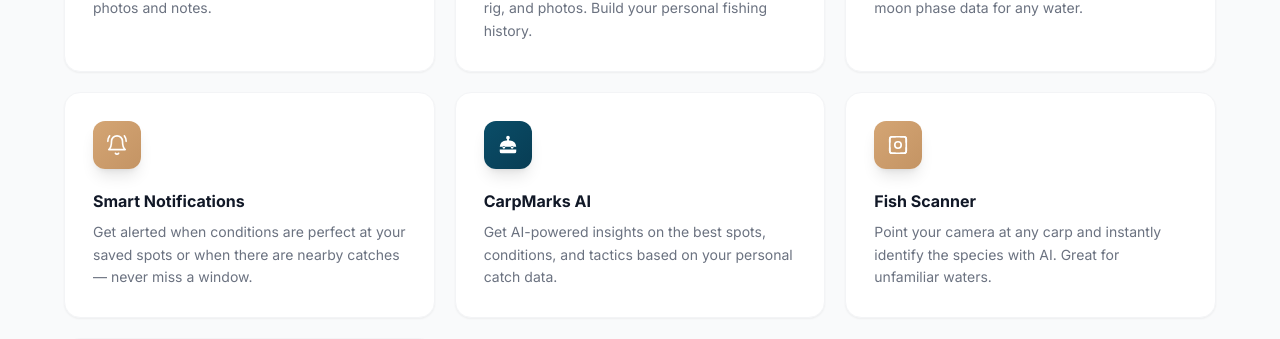
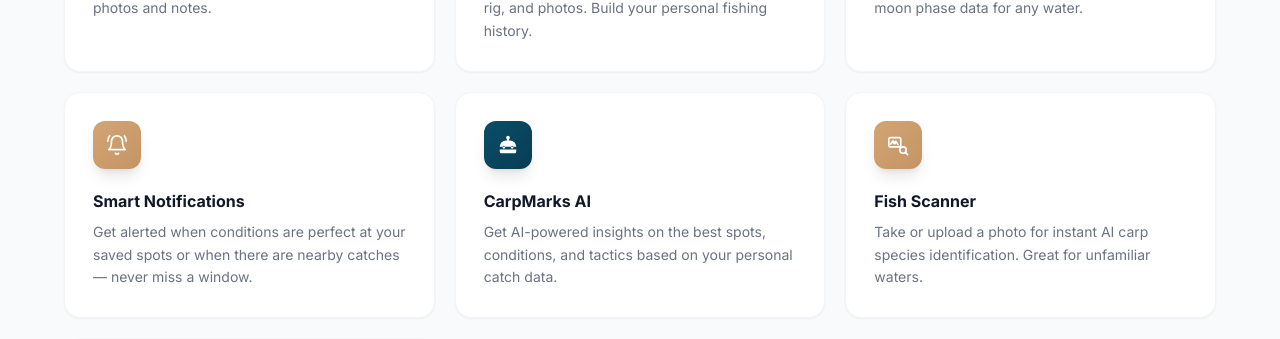
Before and after one commit to jasminamilosheska95/CarpMarks-website, a Next.js app: page / in a window 1280 px wide. Shown: the part 1214-1553 px from the top of the page. Built offline with nearby package versions, Linux system fonts and the light colour scheme.

Commit message:
Fixed fish scanner card

```diff
--- a/src/app/page.tsx
+++ b/src/app/page.tsx
@@ -60,15 +60,14 @@ const features = [
   },
   {
     title: 'Fish Scanner',
-    description: 'Point your camera at any carp and instantly identify the species with AI. Great for unfamiliar waters.',
+    description: 'Take or upload a photo for instant AI carp species identification. Great for unfamiliar waters.',
     icon: (
       <svg width="22" height="22" viewBox="0 0 24 24" fill="none" stroke="currentColor" strokeWidth="1.8" strokeLinecap="round" strokeLinejoin="round">
-        <rect x="3" y="3" width="18" height="18" rx="2.5"/>
-        <circle cx="12" cy="12" r="3.5"/>
-        <path d="M3 9V5.5A2.5 2.5 0 0 1 5.5 3H9"/>
-        <path d="M15 3h3.5A2.5 2.5 0 0 1 21 5.5V9"/>
-        <path d="M21 15v3.5A2.5 2.5 0 0 1 18.5 21H15"/>
-        <path d="M9 21H5.5A2.5 2.5 0 0 1 3 18.5V15"/>
+        <rect x="2" y="4" width="13" height="10" rx="1.5"/>
+        <path d="M4 11l2.5-3.5 2.5 3"/>
+        <path d="M7.5 10.5l2-2.5 2.5 3.5"/>
+        <circle cx="17.5" cy="17.5" r="3.5"/>
+        <line x1="20" y1="20" x2="22.5" y2="22.5"/>
       </svg>
     ),
     color: 'from-[#D4A574] to-[#c49464]',
```
